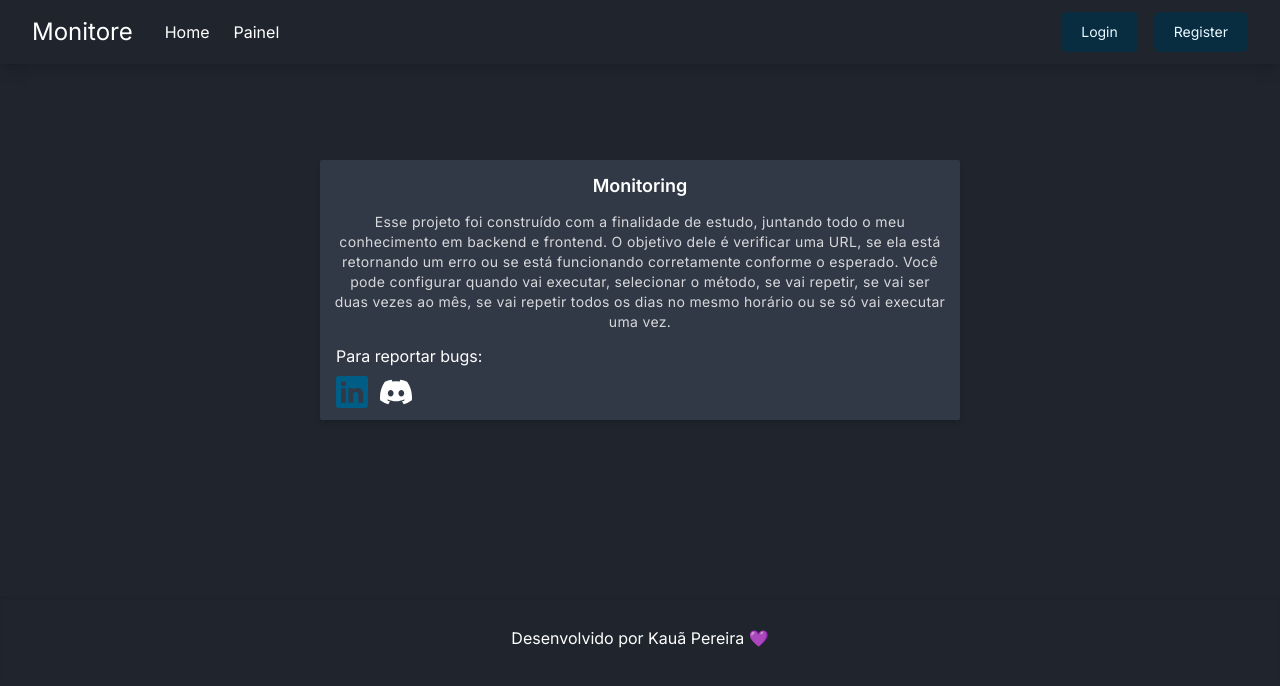
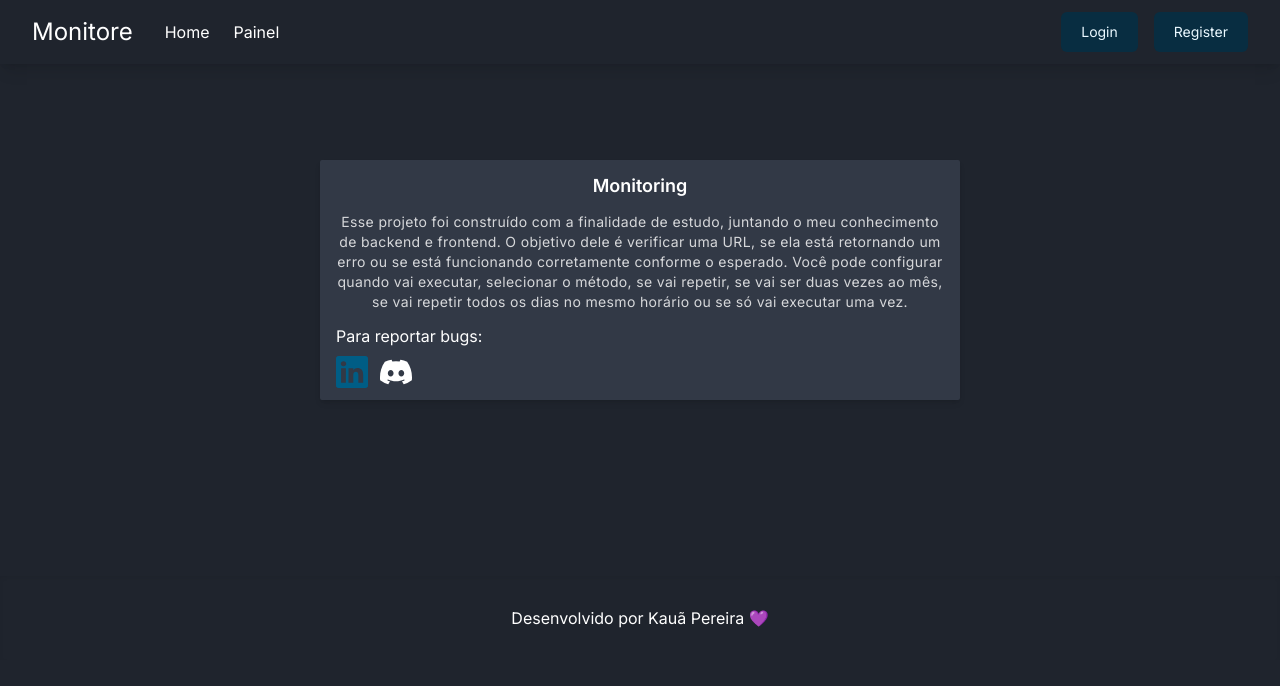
Before and after one commit to Kaua3045/monitoring-web, a React (Vite) app: page / in a window 1280 px wide. Shown: the top 686 px of the page. Built offline with nearby package versions, Linux system fonts and the light colour scheme; no server answers.

Commit message:
fix(home): change description text

```diff
--- a/src/pages/Home.tsx
+++ b/src/pages/Home.tsx
@@ -16,8 +16,8 @@ const Home = () => {
               Monitoring
             </h1>
             <p className="text-sm tracking-wide text-center text-white-100/80">
-              Esse projeto foi construído com a finalidade de estudo, juntando
-              todo o meu conhecimento em backend e frontend. O objetivo dele é
+              Esse projeto foi construído com a finalidade de estudo, juntando o
+              meu conhecimento de backend e frontend. O objetivo dele é
               verificar uma URL, se ela está retornando um erro ou se está
               funcionando corretamente conforme o esperado. Você pode configurar
               quando vai executar, selecionar o método, se vai repetir, se vai
```
